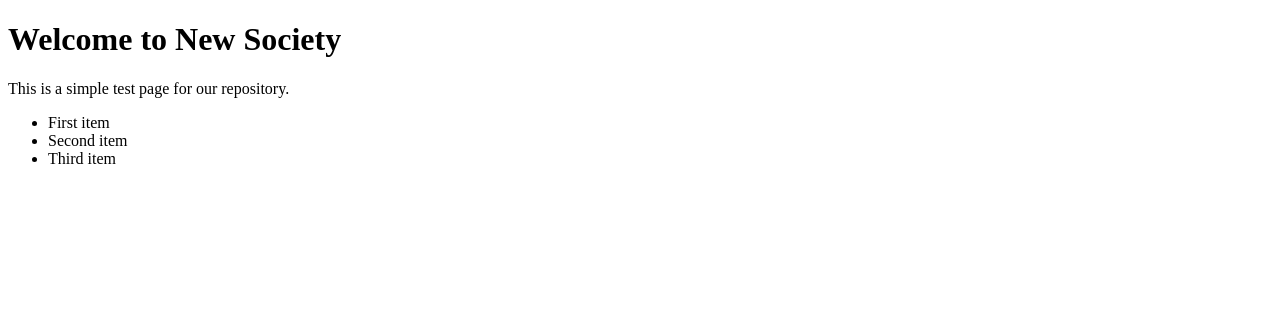
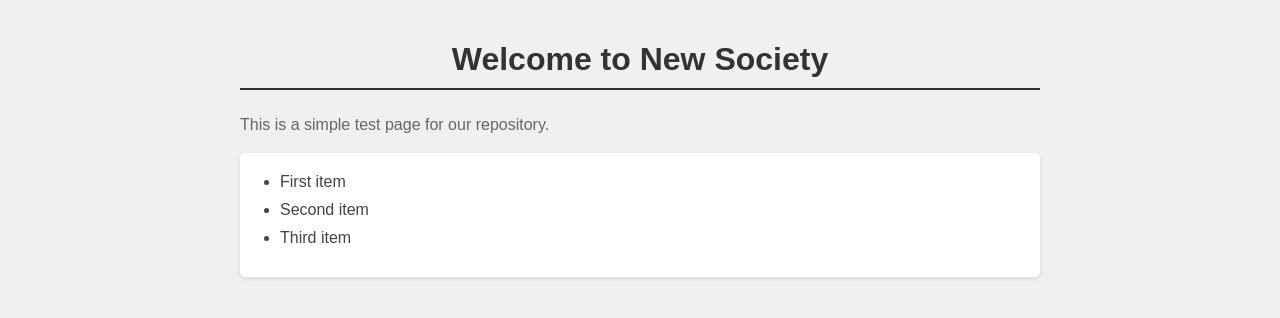
Before and after one commit to KenneyKong/new-society-test, a plain HTML site: page index.html in a window 1280 px wide. Drawn offline with Linux system fonts and the light colour scheme.

Commit message:
Add CSS styling to the page

```diff
--- a/index.html
+++ b/index.html
@@ -4,6 +4,35 @@
     <meta charset="UTF-8">
     <meta name="viewport" content="width=device-width, initial-scale=1.0">
     <title>New Society Test</title>
+    <style>
+        body {
+            font-family: Arial, sans-serif;
+            max-width: 800px;
+            margin: 0 auto;
+            padding: 20px;
+            background-color: #f0f0f0;
+        }
+        h1 {
+            color: #333;
+            text-align: center;
+            border-bottom: 2px solid #333;
+            padding-bottom: 10px;
+        }
+        p {
+            line-height: 1.6;
+            color: #666;
+        }
+        ul {
+            background-color: white;
+            padding: 20px 40px;
+            border-radius: 5px;
+            box-shadow: 0 2px 5px rgba(0,0,0,0.1);
+        }
+        li {
+            margin-bottom: 10px;
+            color: #444;
+        }
+    </style>
 </head>
 <body>
     <h1>Welcome to New Society</h1>
```
